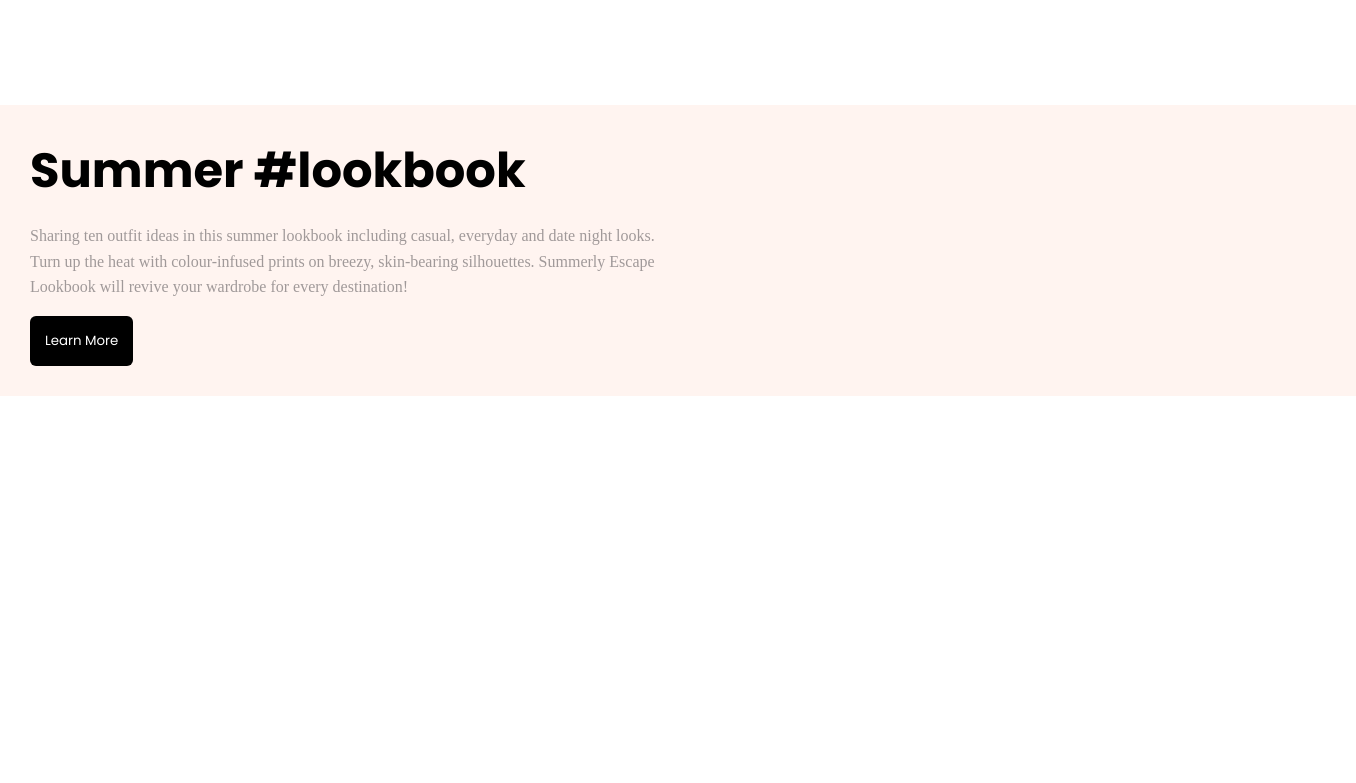
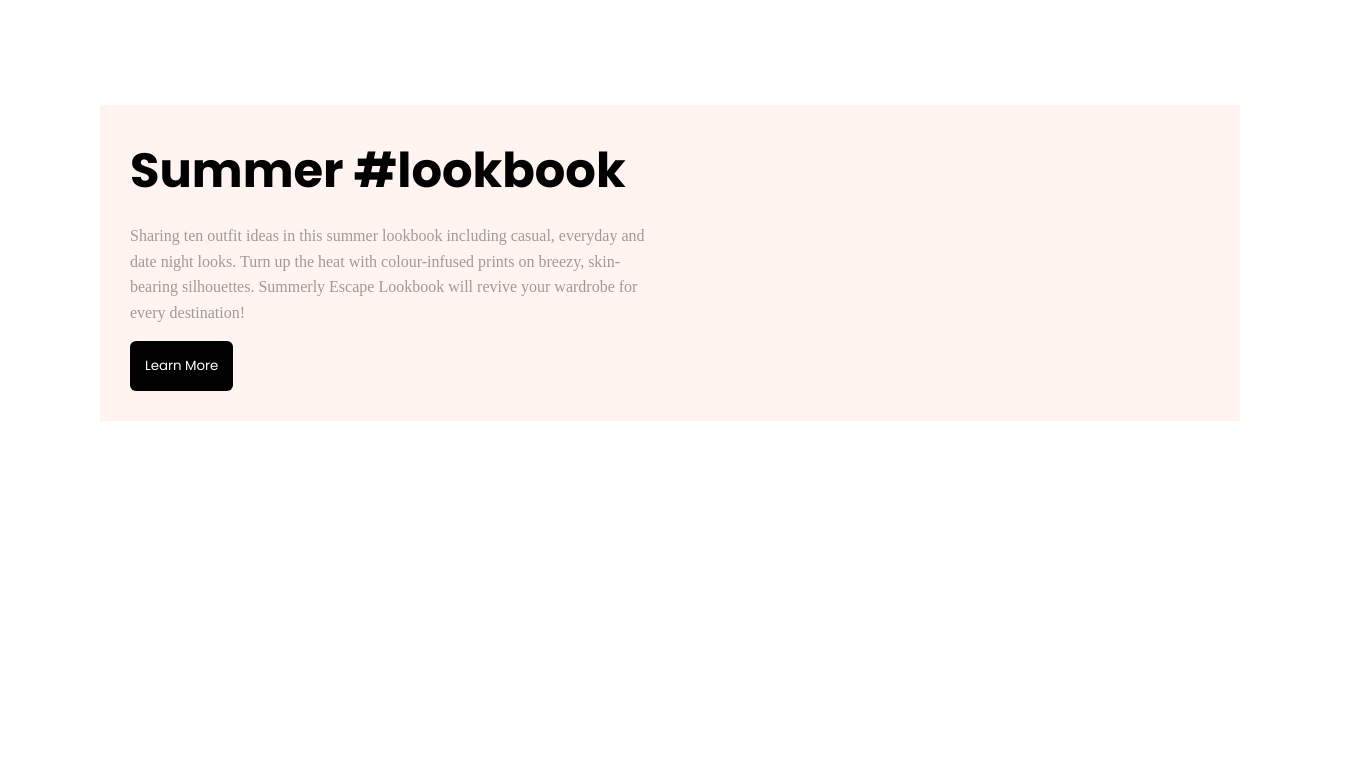
Before and after one commit to MarkG-sudo/ecommerce, a plain HTML site: page index.html in a window 1280 px wide. Shown: the part 1577-2360 px from the top of the page, 1356 px wide, since content can reach past the window. Drawn offline with nearby package versions, Linux system fonts and the light colour scheme.

Commit message:
undid gamma section changes

```diff
--- a/assets/CSS/style.css
+++ b/assets/CSS/style.css
@@ -181,8 +181,7 @@ nav a {
 .gamma-section {
     margin-top: 10%;
     height: 60vh;
-    width: 120%;
-    margin-left: -100px;
+    width: 100%;
 }
 
 .gamma-container {
--- a/index.html
+++ b/index.html
@@ -139,8 +139,10 @@
                 <div class="gamma-container">
                     <div class="text-gamma">
                         <h2>Summer #lookbook</h2>
-                        <p>Sharing ten outfit ideas in this summer lookbook including casual, everyday and date night looks.
-                            Turn up the heat with colour-infused prints on breezy, skin-bearing silhouettes. Summerly Escape
+                        <p>Sharing ten outfit ideas in this summer lookbook including casual, everyday and date night
+                            looks.
+                            Turn up the heat with colour-infused prints on breezy, skin-bearing silhouettes. Summerly
+                            Escape
                             Lookbook will revive your wardrobe for every destination!</p>
                         <button> Learn More</button>
                     </div>
@@ -156,7 +158,7 @@
         </section>
 
         <section class="delta-section">
-            <div class="beta-section">
+
             <div class="beta-container1">
                 <div>
                     <hr class="hr-a">
@@ -194,8 +196,6 @@
                         <h4>HOODIES</h4>
                     </div>
 
-
-                    </div>
 
                 </div>
 
```
Lines whose indentation alone changed are shown as unchanged.
